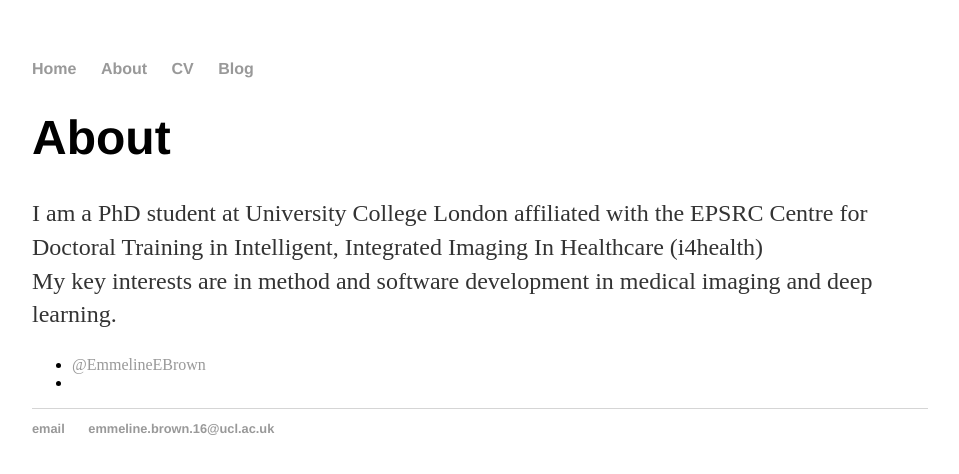
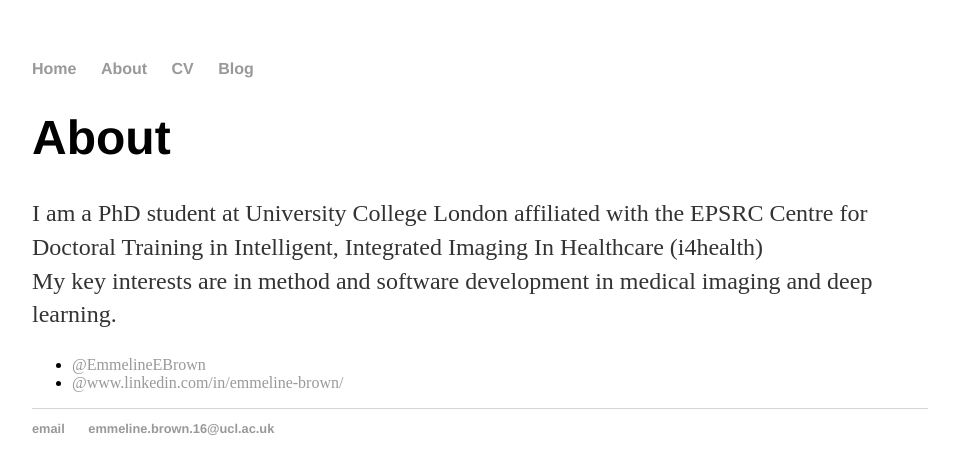
Before and after one commit to emmeline-brown/archive_emmeline-brown.github.io, a Jekyll site: the page built from about/index.html, in a window 1280 px wide. Shown: the top 474 px of the page, without its empty margins (160-1119 px from the left). Built offline with Jekyll 4.4.1, drawn with Linux system fonts in a browser that asks for light colours.

Commit message:
Update index.html

```diff
--- a/about/index.html
+++ b/about/index.html
@@ -13,6 +13,6 @@ title: About Emmeline and this blog
 
 			<ul class="contacts">
 				<li><a href="#">@EmmelineEBrown</a></li>
-				<li><a href="#"https://www.linkedin.com/in/emmeline-brown/</a></li>
+				<li><a href="#">@www.linkedin.com/in/emmeline-brown/</a></li>
 				</ul>
 		</div>
```
